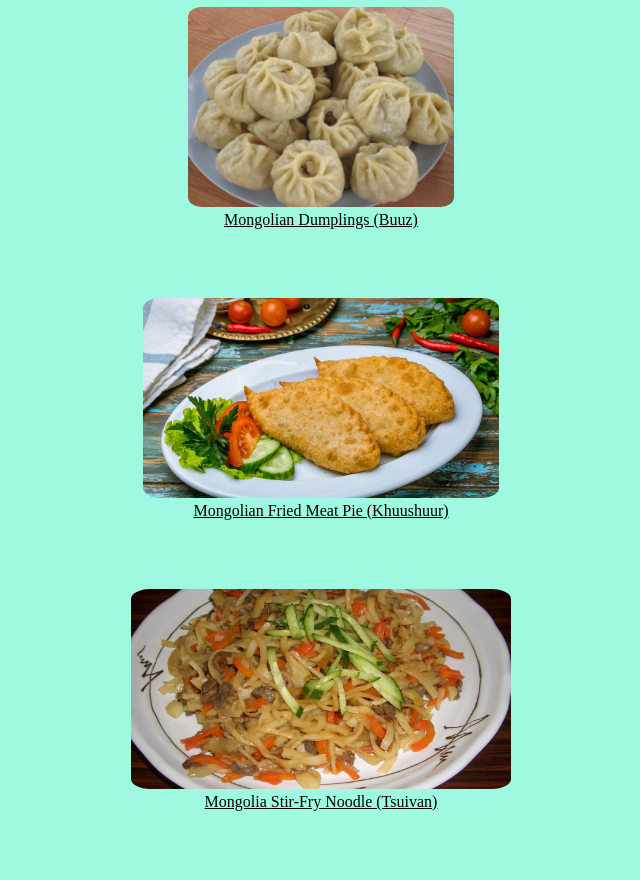
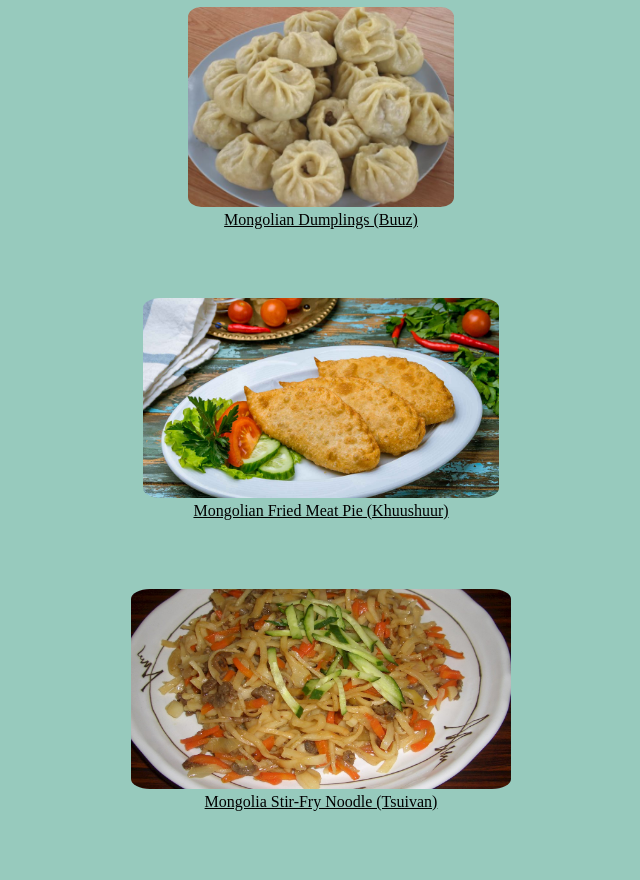
Before and after one commit to e-bold/odin-recipes, a plain HTML site: page index.html in a window 1280 px wide. Shown: the part 73-953 px from the top of the page, without its empty margins (339-979 px from the left). Drawn offline with Linux system fonts and the light colour scheme.

Commit message:
Changed background color

```diff
--- a/style.css
+++ b/style.css
@@ -1,6 +1,6 @@
 * {
     text-align: center;
-    background-color: rgb(159, 249, 225);
+    background-color: rgb(151, 202, 189);
 }
 
 a {
```
